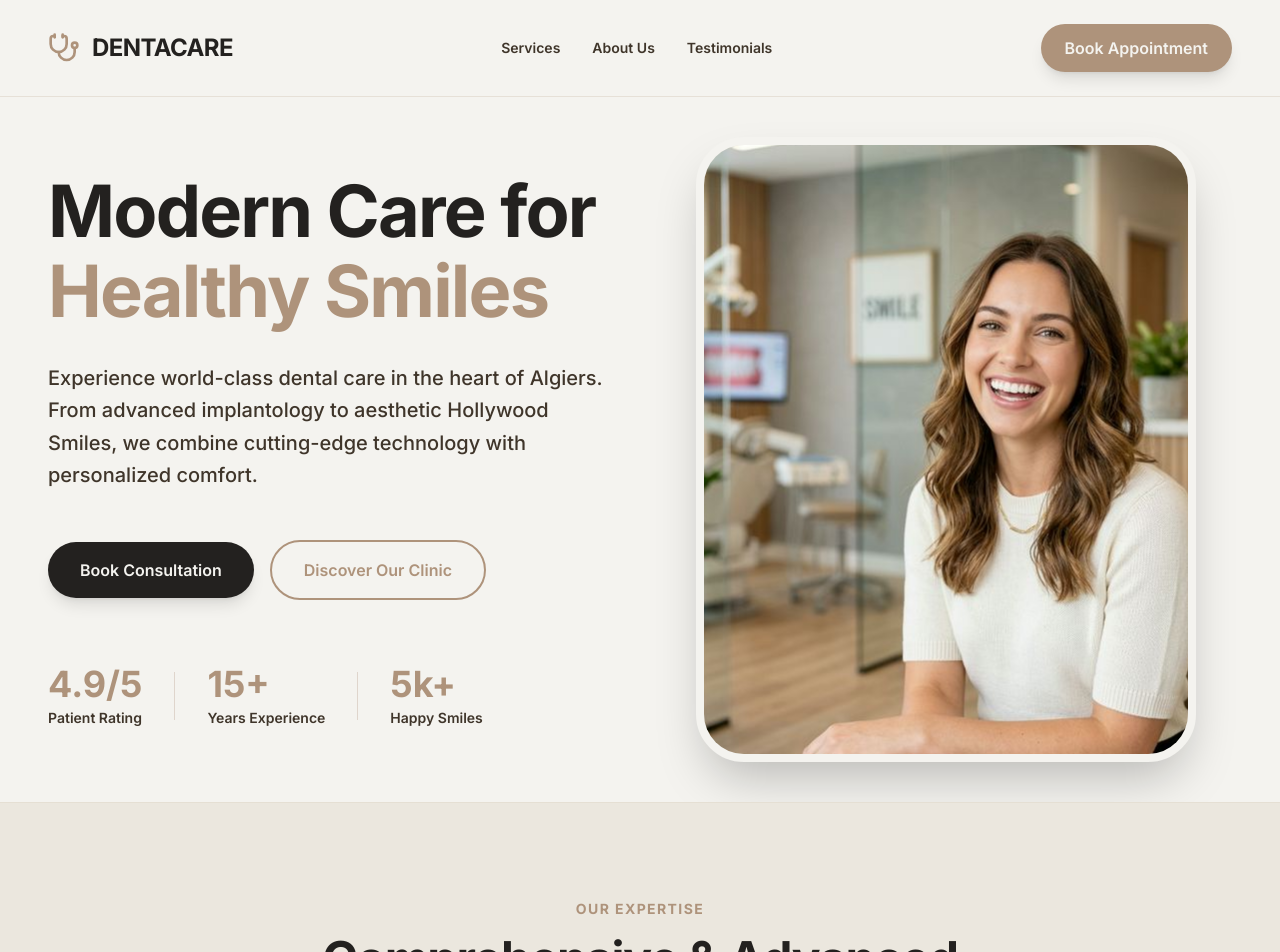
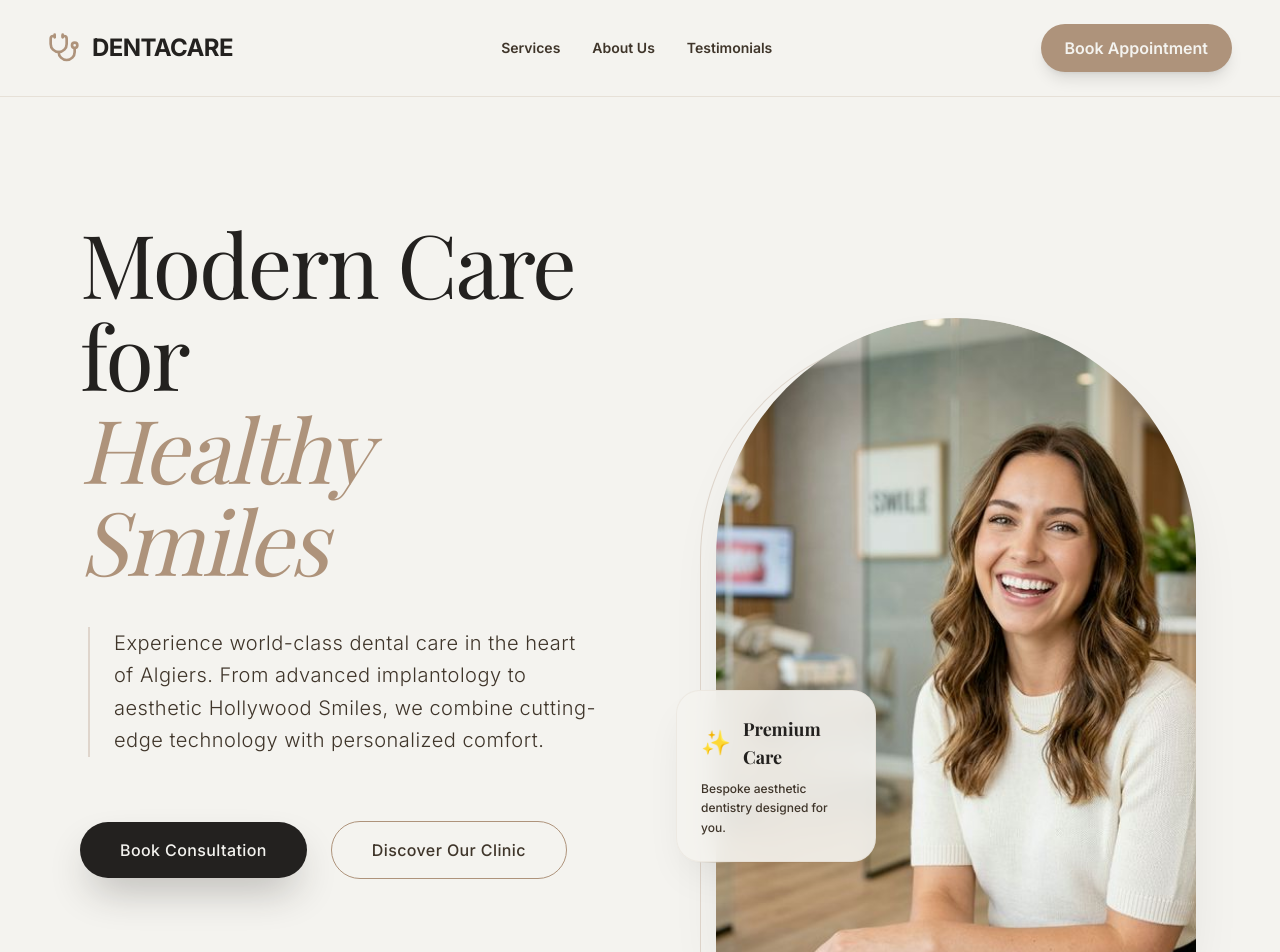
Before and after one commit to AsmaaMohamediDev/dental-center, a React (Vite) app: page / in a window 1280 px wide. Shown: the top 952 px of the page. Built offline with nearby package versions, Linux system fonts and the light colour scheme; a web font is replaced by a local one.

Commit message:
refactor: redesign Hero section with organic arches and serifs

```diff
--- a/src/components/Hero.jsx
+++ b/src/components/Hero.jsx
@@ -6,51 +6,68 @@ const Hero = () => {
     pageContent.hero;
 
   return (
-    <section className="w-full min-h-[85vh] bg-cream flex flex-col-reverse md:flex-row items-center px-6 md:px-12 overflow-hidden relative">
-      <div className="absolute top-[-100px] right-[-100px] w-[500px] h-[500px] bg-beige rounded-full blur-[100px] -z-10"></div>
+    <section className="w-full min-h-[90vh] bg-cream flex flex-col md:flex-row items-center px-6 md:px-12 py-12 md:py-20 overflow-hidden relative border-b border-primary/10">
+      {/* Soft Diffused Background Glow */}
+      <div className="absolute top-[-10%] right-[10%] w-[600px] h-[600px] bg-primary/10 rounded-full blur-[120px] -z-10"></div>
 
-      <div className="flex-1 flex flex-col justify-center gap-8 py-10 z-10 md:pr-10">
-        <h1 className="text-5xl md:text-7xl font-extrabold text-ink leading-[1.1] tracking-tight">
-          {title} <br /> <span className="text-primary">{highlight}</span>
+      <div className="flex-1 flex flex-col justify-center gap-10 py-10 z-10 md:pr-12 md:pl-8">
+        {/* Editorial Serif Heading */}
+        <h1 className="text-6xl md:text-[5.5rem] font-serif text-ink leading-[1.05] tracking-tight">
+          {title} <br />{" "}
+          <em className="text-primary italic font-medium">{highlight}</em>
         </h1>
-        <p className="text-lg md:text-xl text-secondary max-w-xl leading-relaxed font-medium">
+
+        <p className="text-lg md:text-xl text-secondary max-w-lg leading-relaxed font-light tracking-wide border-l-2 border-primary/30 pl-6 ml-2">
           {subtitle}
         </p>
-        <div className="flex flex-col sm:flex-row items-start sm:items-center gap-4 mt-4">
-          <button className="bg-ink text-cream hover:bg-secondary transition-all font-semibold py-4 px-8 rounded-full shadow-lg hover:-translate-y-1 transform w-full sm:w-auto">
+
+        <div className="flex flex-col sm:flex-row items-start sm:items-center gap-6 mt-6">
+          <button className="bg-ink text-cream hover:bg-secondary transition-all duration-300 font-medium py-4 px-10 rounded-full shadow-[0_20px_40px_-10px_rgba(35,33,31,0.3)] hover:-translate-y-1 transform w-full sm:w-auto tracking-wide">
             {primaryButton}
           </button>
-          <button className="bg-transparent border-2 border-primary text-primary hover:bg-primary/10 transition-all font-semibold py-4 px-8 rounded-full w-full sm:w-auto">
+          <button className="bg-transparent border border-primary text-secondary hover:bg-primary/5 transition-all duration-300 font-medium py-4 px-10 rounded-full w-full sm:w-auto tracking-wide">
             {secondaryButton}
           </button>
         </div>
 
-        <div className="mt-8 flex gap-8 items-center flex-wrap">
+        <div className="mt-12 flex gap-12 items-center flex-wrap pt-8 border-t border-primary/10">
           {stats.map((stat, idx) => (
-            <React.Fragment key={idx}>
-              <div>
-                <p className="text-4xl font-extrabold text-primary">
-                  {stat.value}
-                </p>
-                <p className="text-sm font-semibold text-secondary mt-1">
+            <div key={idx} className="flex flex-col gap-1">
+              <p className="text-4xl font-serif text-ink">{stat.value}</p>
+              <p className="text-xs font-semibold uppercase tracking-widest text-secondary/70">
                 {stat.label}
               </p>
             </div>
-              {idx < stats.length - 1 && (
-                <div className="hidden sm:block w-px h-12 bg-primary/30"></div>
-              )}
-            </React.Fragment>
           ))}
         </div>
       </div>
 
-      <div className="flex-1 flex justify-center items-center relative z-10 py-10 pb-0 md:pb-10 w-full mb-8 md:mb-0">
-        <div className="relative w-full max-w-[500px] aspect-[4/5] rounded-[48px] overflow-hidden shadow-2xl bg-beige border-8 border-cream">
+      <div className="flex-1 flex justify-center items-center relative z-10 py-10 w-full mt-12 md:mt-0">
+        {/* Architectural Image Framing (Arch) with Overlapping Stats */}
+        <div className="relative w-full max-w-[480px]">
+          {/* Subtle offset border */}
+          <div className="absolute inset-x-4 -inset-y-4 border border-primary/30 rounded-t-full rounded-b-[40px] translate-y-8 -translate-x-8 -z-10"></div>
+
+          <div className="relative aspect-[3/4] rounded-t-full rounded-b-[40px] overflow-hidden shadow-[0_30px_60px_-15px_rgba(0,0,0,0.1)] bg-beige">
             <img
               src="/hero-image.png"
               alt="Smiling Dental Patient"
-            className="w-full h-full object-cover rounded-[48px] scale-105 hover:scale-100 transition-transform duration-700 ease-out"
+              className="w-full h-full object-cover rounded-t-full rounded-b-[40px] scale-[1.03] hover:scale-100 transition-transform duration-[1.5s] ease-out origin-top"
             />
+          </div>
+
+          {/* Overlapping Badge */}
+          <div className="absolute -left-10 bottom-24 bg-cream p-6 rounded-3xl shadow-[0_20px_40px_-10px_rgba(0,0,0,0.08)] border border-primary/10 max-w-[200px] hidden md:block backdrop-blur-md bg-cream/90">
+            <div className="flex items-center gap-3 mb-2">
+              <span className="text-2xl">✨</span>
+              <p className="font-serif text-lg font-bold text-ink">
+                Premium Care
+              </p>
+            </div>
+            <p className="text-xs text-secondary leading-relaxed font-medium">
+              Bespoke aesthetic dentistry designed for you.
+            </p>
+          </div>
         </div>
       </div>
     </section>
```
Lines whose indentation alone changed are shown as unchanged.
